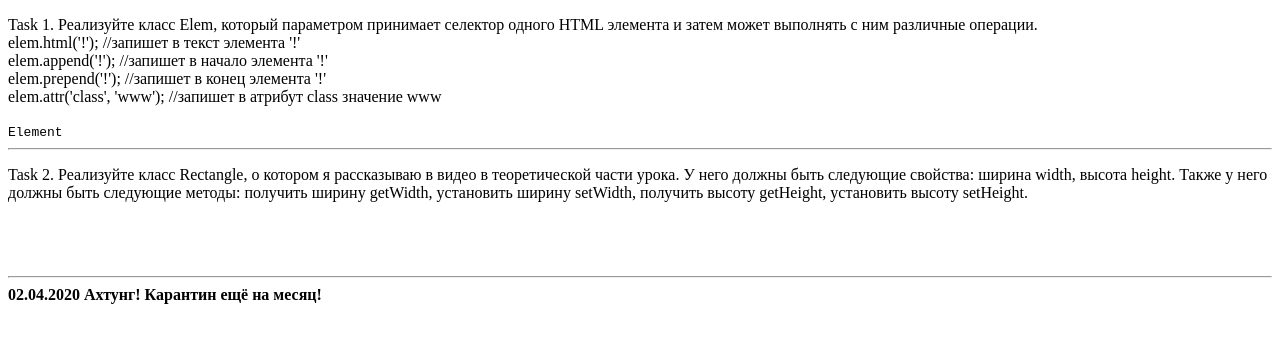
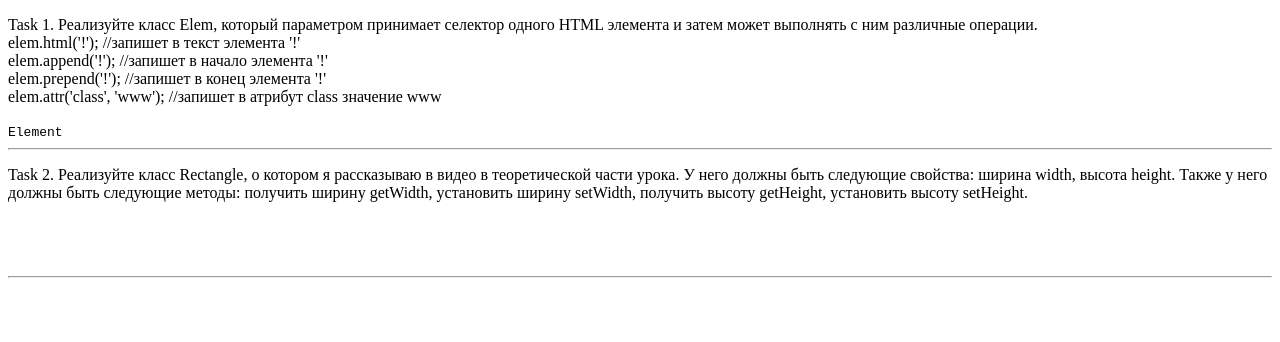
Before and after one commit to NikitaBelevich/Classes, a plain HTML site: page index.html in a window 1280 px wide. Drawn offline with Linux system fonts and the light colour scheme.

Commit message:
Change 6

```diff
--- a/index.html
+++ b/index.html
@@ -36,7 +36,6 @@
     <hr>
 
 
-    <strong>02.04.2020 Ахтунг! Карантин ещё на месяц!</strong>
 
     <script src="js/app.js" defer></script>
 </body>
```
Also changed, not shown: js/app.js (line endings or trailing spaces).
